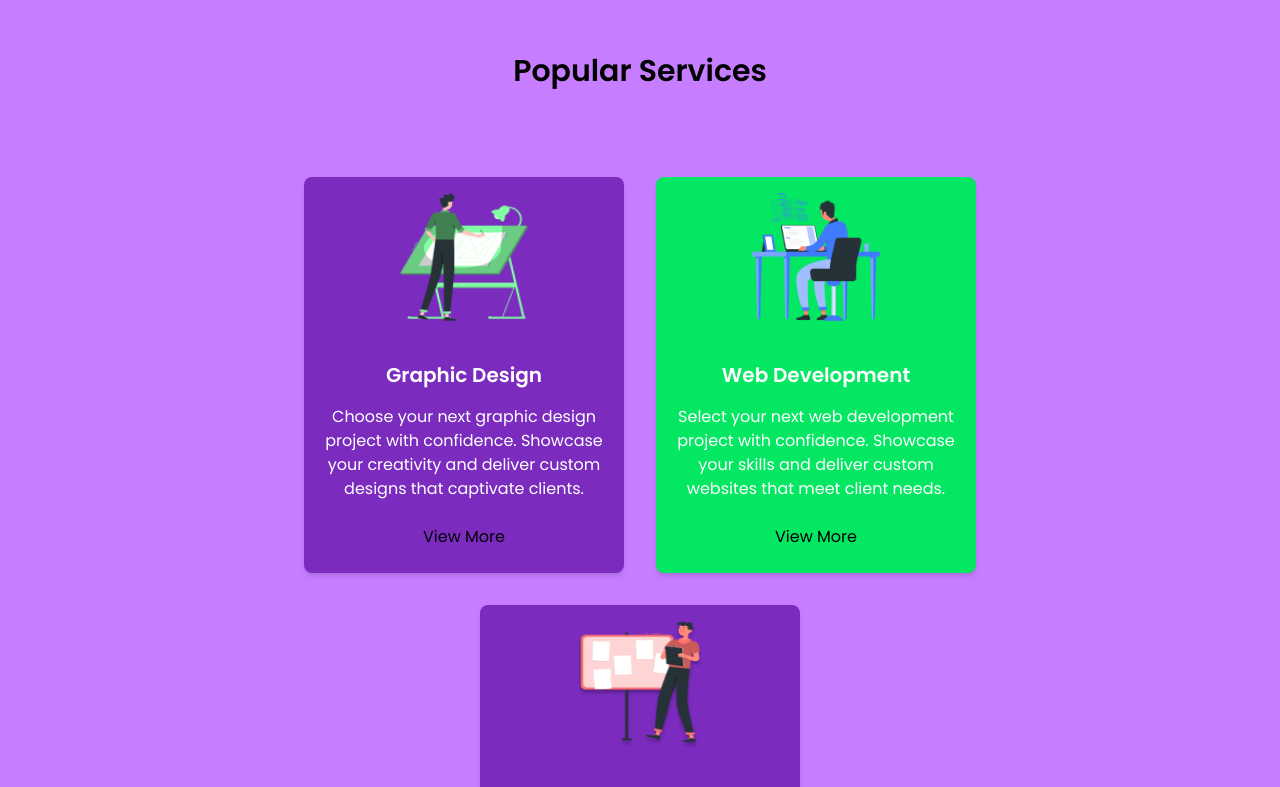
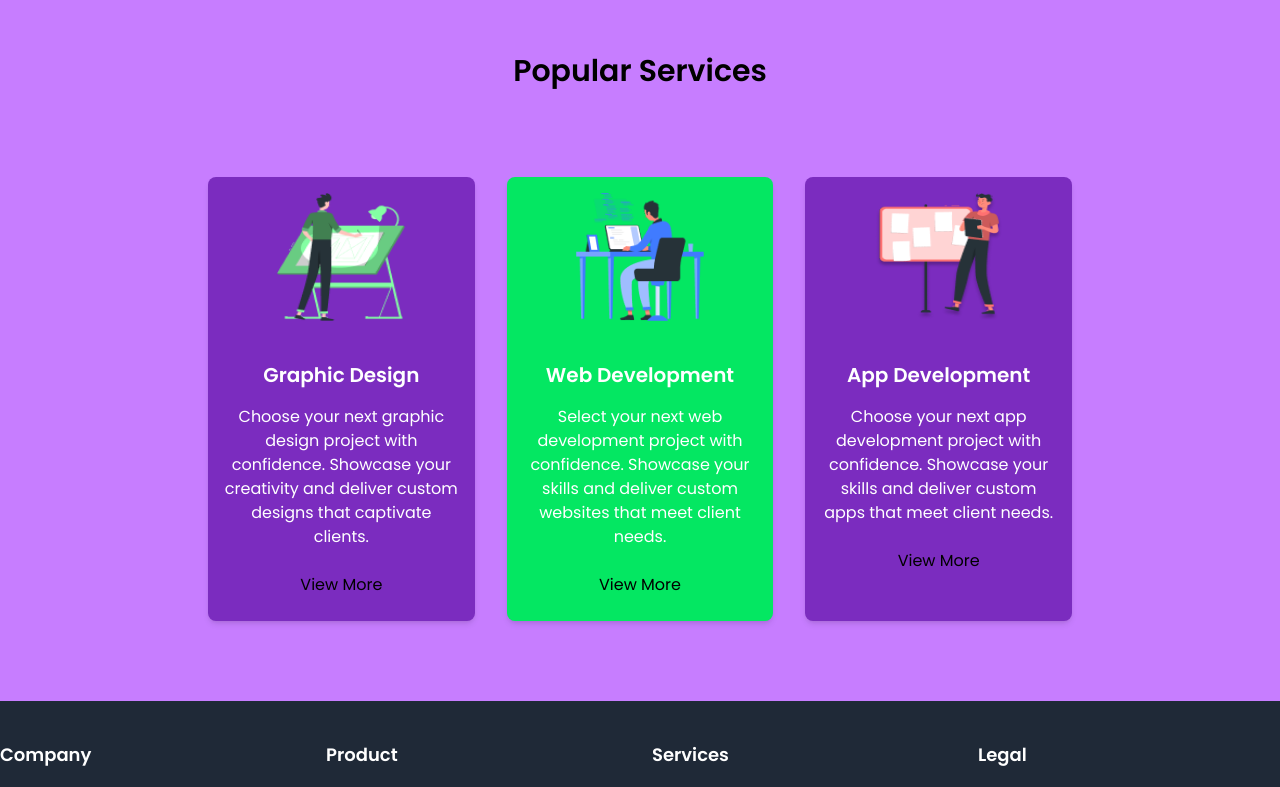
Before and after one commit to adityanaulakha/SkillShift, a React (Vite) app: page / in a window 1280 px wide. Shown: the part 520-1307 px from the top of the page. Built offline with nearby package versions, Linux system fonts and the light colour scheme.

Commit message:
Cards Alignment

```diff
--- a/src/components/Services.jsx
+++ b/src/components/Services.jsx
@@ -28,19 +28,21 @@ function Services() {
   return (
     <section className="py-20 bg-[#C77DFF]">
       <h2 className="text-3xl font-semibold text-center mb-12">Popular Services</h2>
-      <div className="flex flex-wrap justify-center gap-8 mx-4 md:mx-8 lg:mx-52 pt-10">
+      <div className="flex justify-center">
+        <div className="grid grid-cols-1 md:grid-cols-3 gap-8 mx-4 md:mx-8 lg:mx-52 pt-10">
           {services.map((service, index) => (
             <div
               key={index}
-            className={`p-4 w-full max-w-xs text-white ${service.bgColor} rounded-lg shadow-md flex flex-col items-center`}>
-
+              className={`p-4 w-full text-white ${service.bgColor} rounded-lg shadow-md flex flex-col items-center`}>
               <img src={service.image} alt={service.title} className="w-32 h-32 mb-10" />
               <h3 className="text-xl font-semibold mb-4">{service.title}</h3>
               <p className="text-center">{service.description}</p>
-            <a href="#"><button className="mt-4 px-6 py-2 text-black ">View More</button></a>
-
+              <a href="#">
+                <button className="mt-4 px-6 py-2 text-black">View More</button>
+              </a>
             </div>
           ))}
+        </div>
       </div>
     </section>
   );
```
Lines whose indentation alone changed are shown as unchanged.
